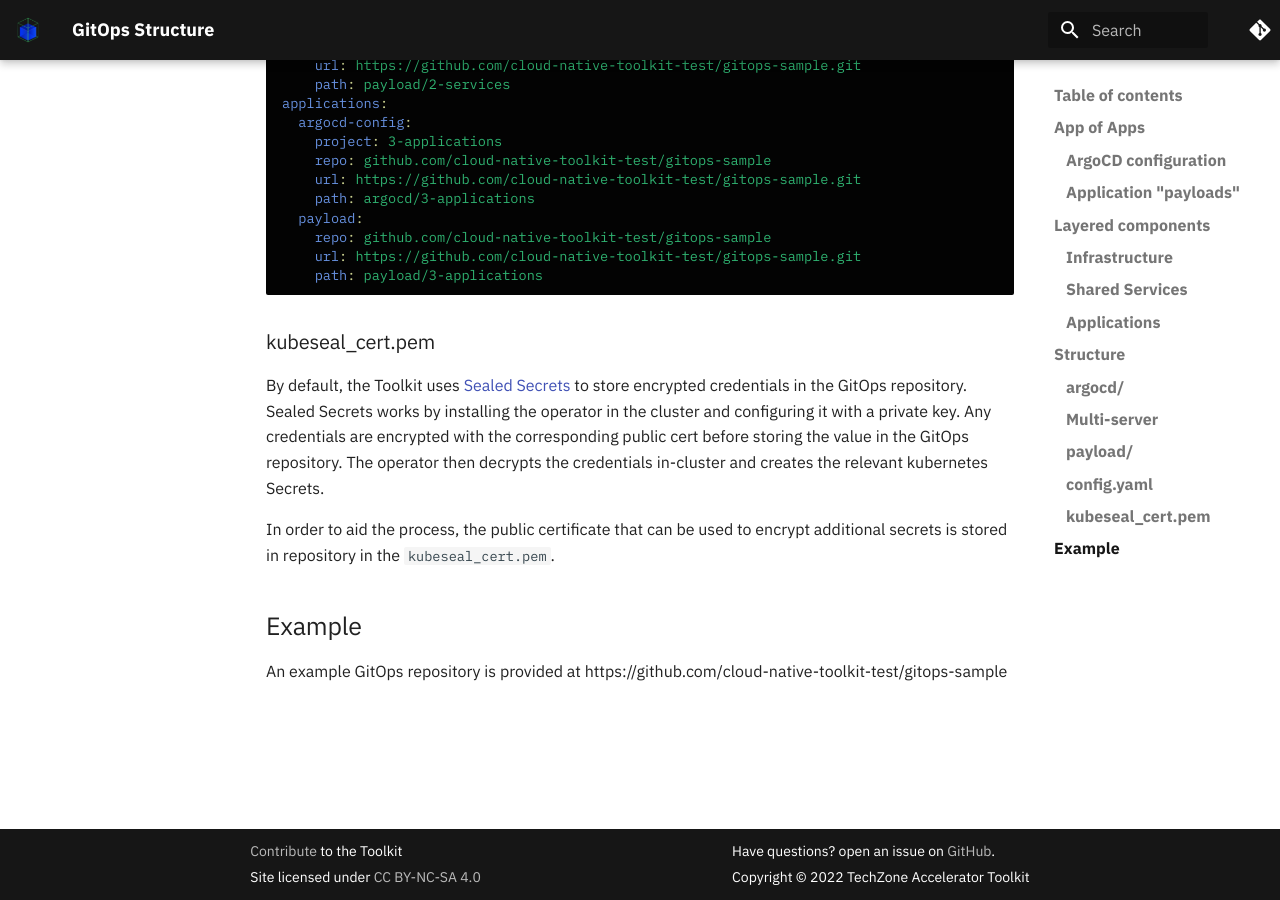
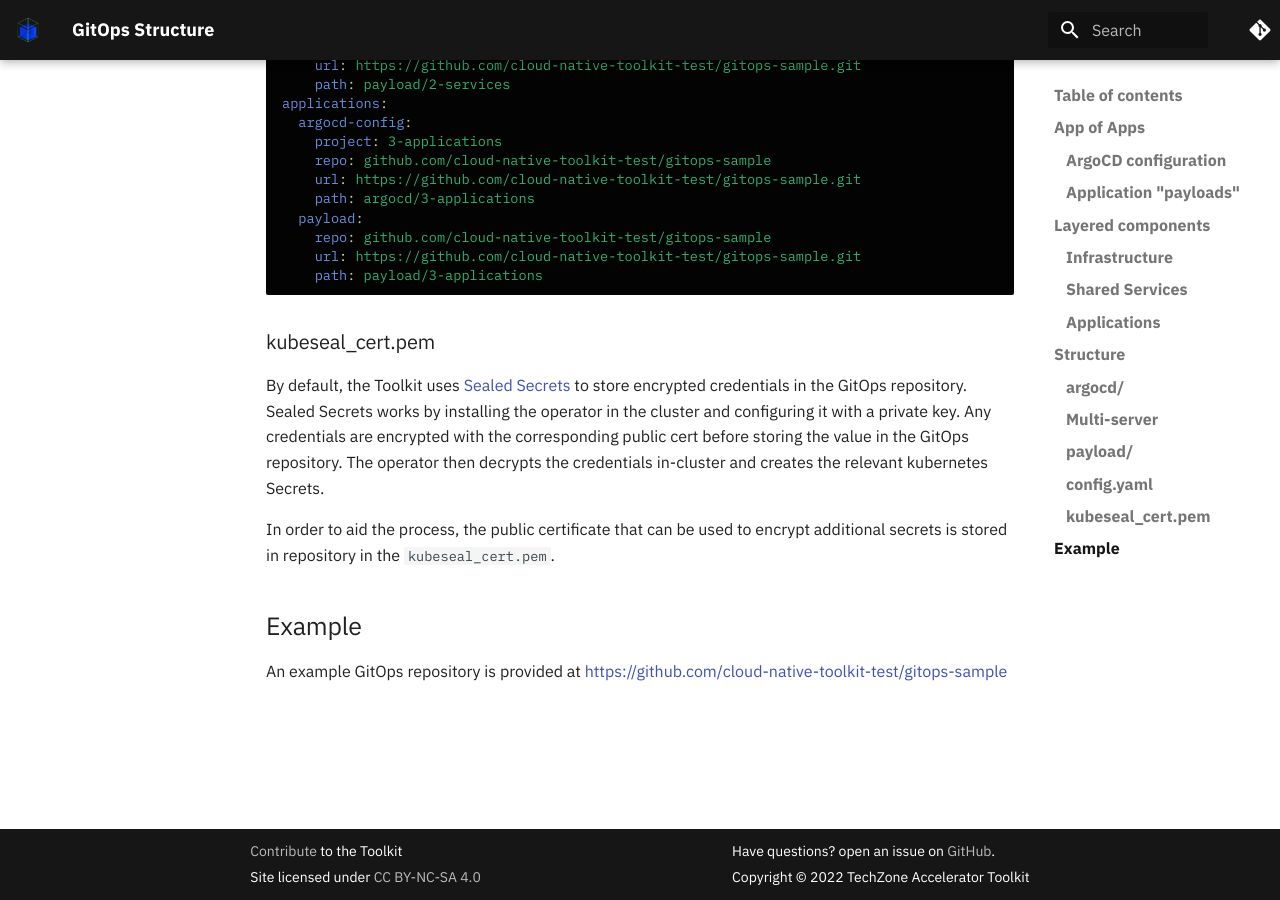
Before and after one commit to cloud-native-toolkit/site-operator-guide, an MkDocs documentation site: the page built from docs/reference/gitops-structure/index.md, in a window 1280 px wide and 900 px high, scrolled down 3893 px. Built offline with MkDocs 1.6.1 and Material for MkDocs 9.7.7, drawn with Linux system fonts in a browser that asks for light colours; comment, search, counter and statistics services are not loaded; part of the change alters nothing that is shown.

```diff
--- a/docs/reference/gitops-structure/index.md
+++ b/docs/reference/gitops-structure/index.md
@@ -125,4 +125,4 @@ In order to aid the process, the public certificate that can be used to encrypt
 
 ## Example
 
-An example GitOps repository is provided at https://github.com/cloud-native-toolkit-test/gitops-sample
+An example GitOps repository is provided at [https://github.com/cloud-native-toolkit-test/gitops-sample](https://github.com/cloud-native-toolkit-test/gitops-sample)
```
